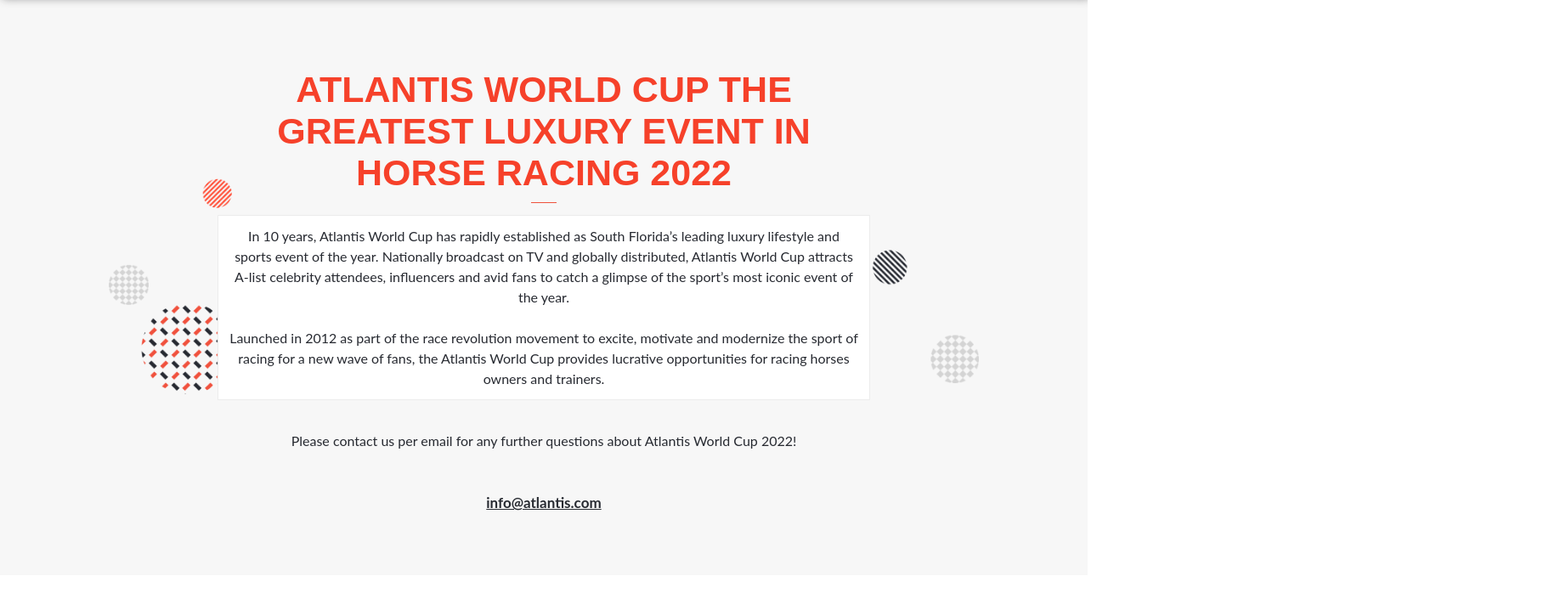
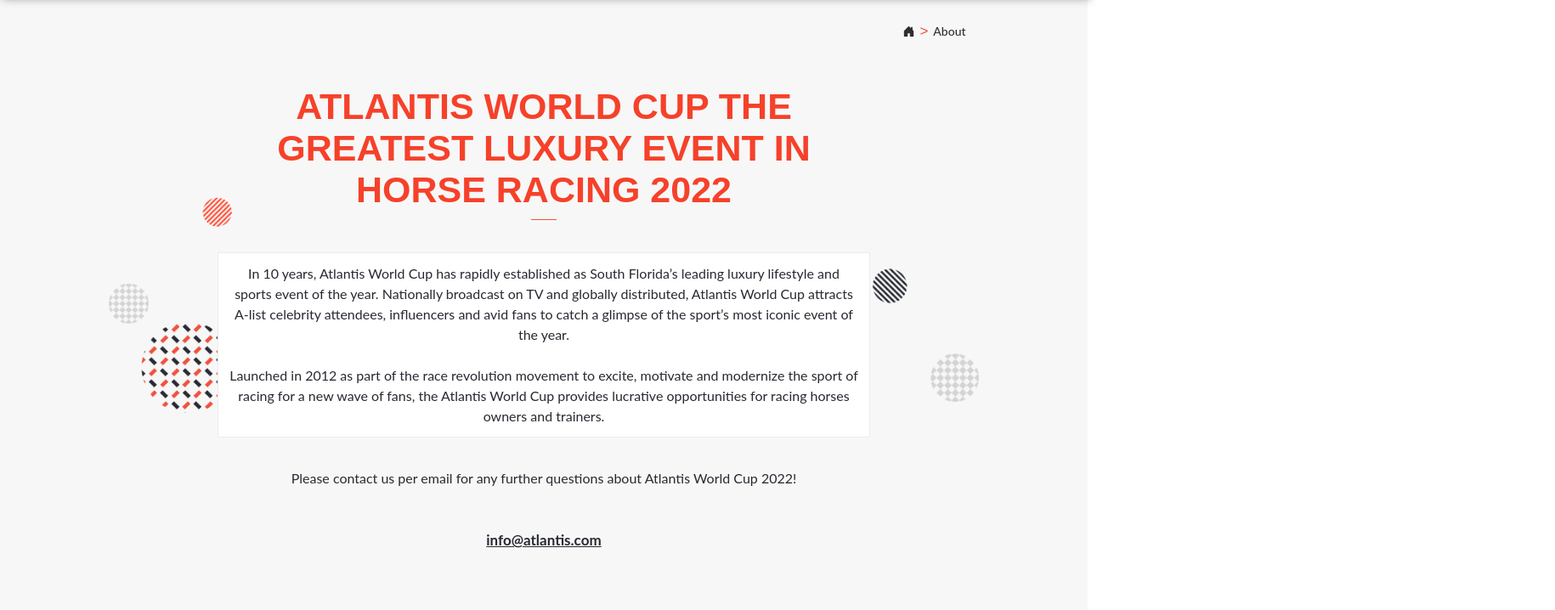
Before and after one commit to rskinnerc/capstone-project-1, a website: page about.html in a window 1280 px wide. Shown: the part 118-836 px from the top of the page at 85% size, 1830 px wide, since content can reach past the window. Drawn offline with nearby package versions, Linux system fonts and the light colour scheme; a web font is replaced by a local one.

Commit message:
Add the breadcrumbs to about page for desktop

```diff
--- a/about.html
+++ b/about.html
@@ -42,6 +42,7 @@
   </header>
   <section id="about-headline">
     <i class="bi bi-list"></i>
+    <div class="lato breadcrumbs"><a href="/"><i class="bi bi-house-door-fill"></i></a>About</div>
     <h3 class="lato">"Hello! Horse Racing Lovers"</h3>
     <h1 class="cocogoose">ATLANTIS WORLD CUP
       THE GREATEST LUXURY EVENT IN HORSE RACING
--- a/style.css
+++ b/style.css
@@ -433,6 +433,10 @@
   display: block;
 }
 
+div.breadcrumbs {
+  display: none;
+}
+
 @media screen and (min-width: 768px) {
   header {
     display: block;
@@ -489,6 +493,8 @@
     background-color: #f7f7f7;
     padding: 60px 20%;
     margin: 0 auto;
+    display: flex;
+    flex-direction: column;
   }
 
   #about-headline h5, #about-headline p, #about-headline p.about-info {
@@ -677,4 +683,32 @@
   #partners.partners-about {
     display: none;
   }
+
+  div.breadcrumbs {
+    display: block;
+    position: relative;
+    right: -105%;
+    top: -30px;
+    font-weight: 500;
+    color: #2e2e2e;
+    font-size: 14px;
+  }
+
+  div.breadcrumbs i {
+    text-decoration: none;
+    color: #2e2e2e;
+  }
+
+  div.breadcrumbs a {
+    text-decoration: none;
+  }
+
+  div.breadcrumbs a:after {
+    content: '>';
+    color: #ee523c;
+    margin: 0 6px;
+    font-family: 'Cocogoose', sans-serif;
+    font-size: 17px;
+    font-weight: 100;
+  }
 }
```
